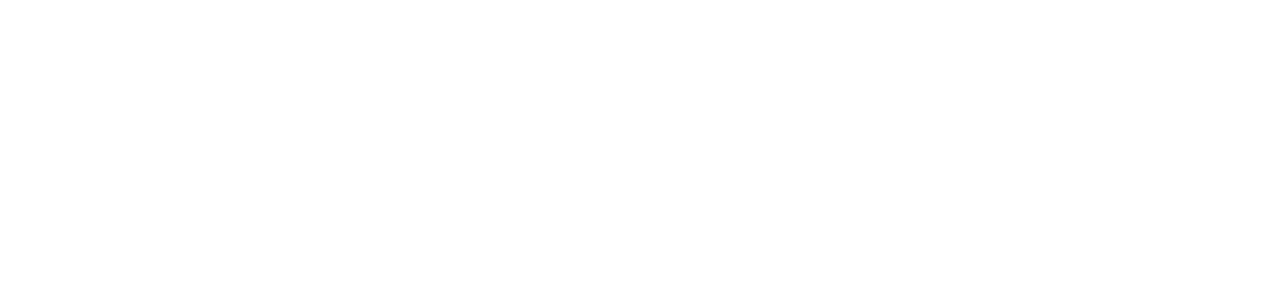
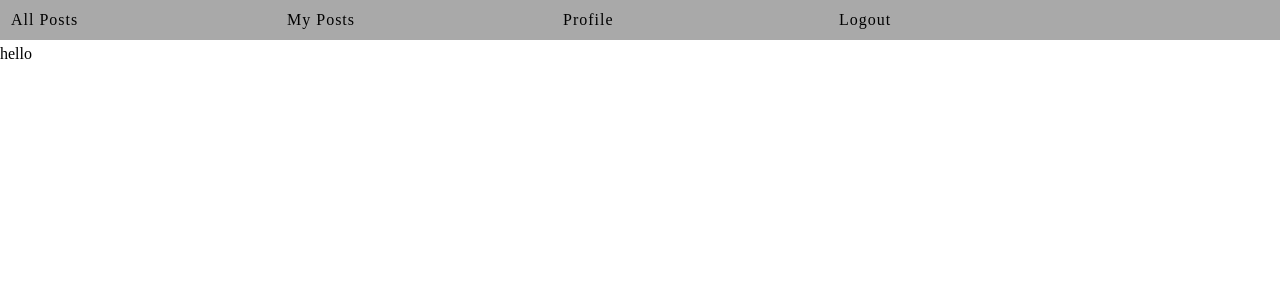
Before and after one commit to ccote95/Capstone, a React (Vite) app: page /mycomments in a window 1280 px wide. Shown: the top 300 px of the page. Built offline with nearby package versions, Linux system fonts and the light colour scheme; sample sign-in values are in the browser's storage.

Commit message:
created the mycomments page and created the route

```diff
--- /dev/null
+++ b/src/components/comments/MyComments.jsx
@@ -0,0 +1,3 @@
+export const MyComments = () => {
+  return <div>hello</div>;
+};
--- a/src/components/views/ApplicationViews.jsx
+++ b/src/components/views/ApplicationViews.jsx
@@ -8,6 +8,7 @@ import { NewPostForm } from "../forms/NewPostForm.jsx";
 import { MyPosts } from "../posts/MyPosts.jsx";
 import { Profile } from "../profile/Profile.jsx";
 import { EditProfile } from "../forms/EditProfileForm.jsx";
+import { MyComments } from "../comments/MyComments.jsx";
 
 export const ApplicationViews = () => {
   const [currentUser, setCurrentUser] = useState();
@@ -56,6 +57,9 @@ export const ApplicationViews = () => {
             element={<EditProfile currentUser={currentUser} />}
           />
         </Route>
+        <Route path="mycomments">
+          <Route index element={<MyComments currentUser={currentUser} />} />
+        </Route>
       </Route>
     </Routes>
   );
```
